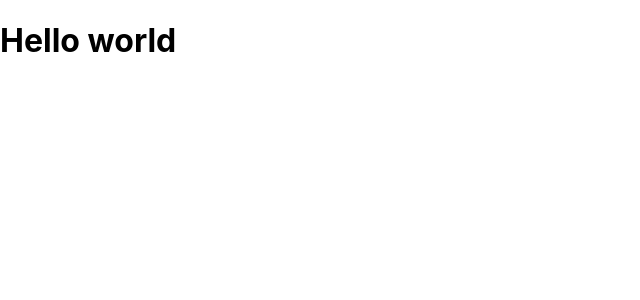
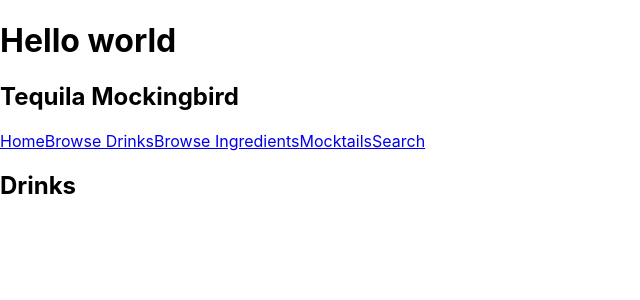
Before and after one commit to M-Sweeney/Tequila_Mockingbird, a React (Create React App) app in the folder tequila_mockingbird/: page /drinks in a window 1280 px wide. Shown: the top 300 px of the page, without its empty margins (0-640 px from the left). Built offline with nearby package versions, Linux system fonts and the light colour scheme.

Commit message:
working routes

```diff
--- a/tequila_mockingbird/src/App.js
+++ b/tequila_mockingbird/src/App.js
@@ -1,9 +1,19 @@
 import './App.css';
+import Main from './components/Main';
+import Header from './components/Header'
+import Nav from './components/Nav';
+
 
 function App() {
   return (
     <div>
       <h1>Hello world</h1>
+      <div className='header'>
+        <Header/>
+      </div>
+      <div className='main'>
+        <Main/>
+      </div>
     </div>
   );
 }
--- /dev/null
+++ b/tequila_mockingbird/src/components/Drinks.jsx
@@ -0,0 +1,10 @@
+import { useState, useEffect } from "react"
+import axios from 'axios'
+
+export default function Drinks () {
+  return(
+    <div>
+      <h2>Drinks</h2>
+    </div>
+  )
+}
--- a/tequila_mockingbird/src/components/Header.jsx
+++ b/tequila_mockingbird/src/components/Header.jsx
@@ -1,7 +1,9 @@
+import Nav from "./Nav"
+
 export default function Header () {
   return(
     <div>
-      <h2>header</h2>
+      <h2>Tequila Mockingbird</h2>
       <Nav/>
     </div>
   )
--- a/tequila_mockingbird/src/components/Home.jsx
+++ b/tequila_mockingbird/src/components/Home.jsx
@@ -1,3 +1,5 @@
+import React from "react"
+
 export default function Home () {
   return(
     <div>
--- /dev/null
+++ b/tequila_mockingbird/src/components/Ingredients.jsx
@@ -0,0 +1,9 @@
+import React from "react"
+
+export default function Ingredients () {
+  return(
+    <div>
+      <h2>ingredients</h2>
+    </div>
+  )
+}
--- a/tequila_mockingbird/src/components/Main.jsx
+++ b/tequila_mockingbird/src/components/Main.jsx
@@ -1,7 +1,18 @@
+import { Route, Routes } from "react-router-dom"
+import Home from './Home'
+import Drinks from './Drinks'
+import Ingredients from './Ingredients'
+import Mocktails from './Mocktails'
+
 export default function Main () {
   return(
     <div>
-      <h2>Main</h2>
+      <Routes>
+        <Route path ="/" element={<Home/>}/>
+        <Route path ="/drinks" element={<Drinks/>}/>
+        <Route path ="/ingredients" element={<Ingredients/>}/>
+        <Route path ="/mocktails" element={<Mocktails/>}/>
+      </Routes>
     </div>
   )
 }
--- /dev/null
+++ b/tequila_mockingbird/src/components/Mocktails.jsx
@@ -0,0 +1,9 @@
+import React from "react"
+
+export default function Mocktails () {
+  return(
+    <div>
+      <h2>Mocktails</h2>
+    </div>
+  )
+}
--- a/tequila_mockingbird/src/components/Nav.jsx
+++ b/tequila_mockingbird/src/components/Nav.jsx
@@ -1,7 +1,13 @@
+import { Link } from 'react-router-dom'
+
 export default function Nav () {
   return(
     <div>
-      <h2>Nav</h2>
+      <Link to ='/'>Home</Link>
+      <Link to ='/drinks'>Browse Drinks</Link>
+      <Link to ='/ingredients'>Browse Ingredients</Link>
+      <Link to ='/mocktails'>Mocktails</Link>
+      <Link to ='/'>Search</Link>
     </div>
   )
 }
```
